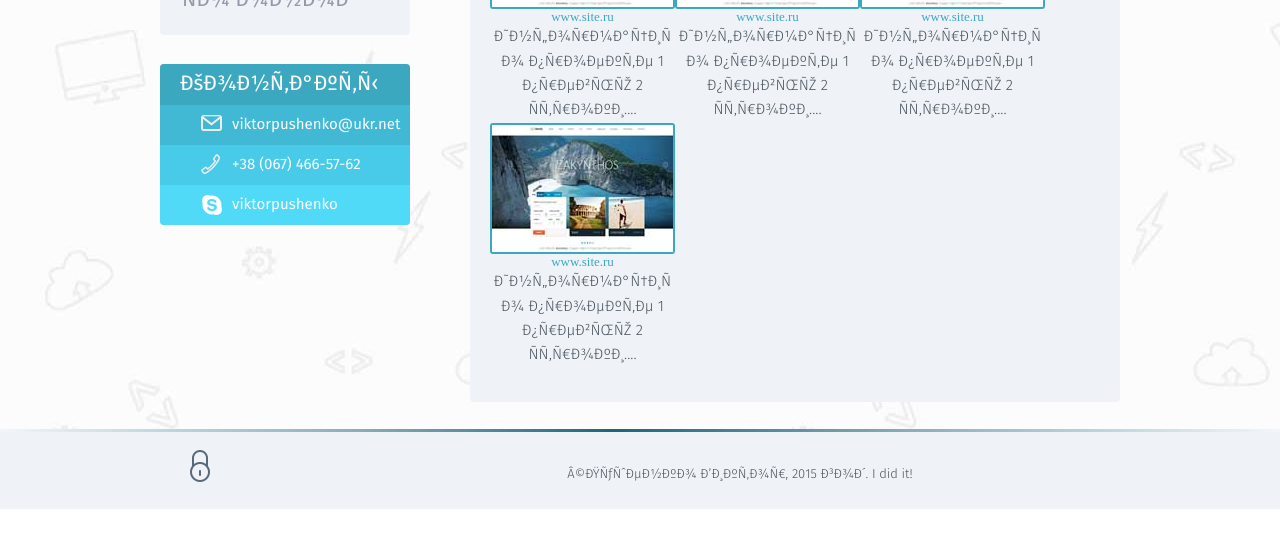
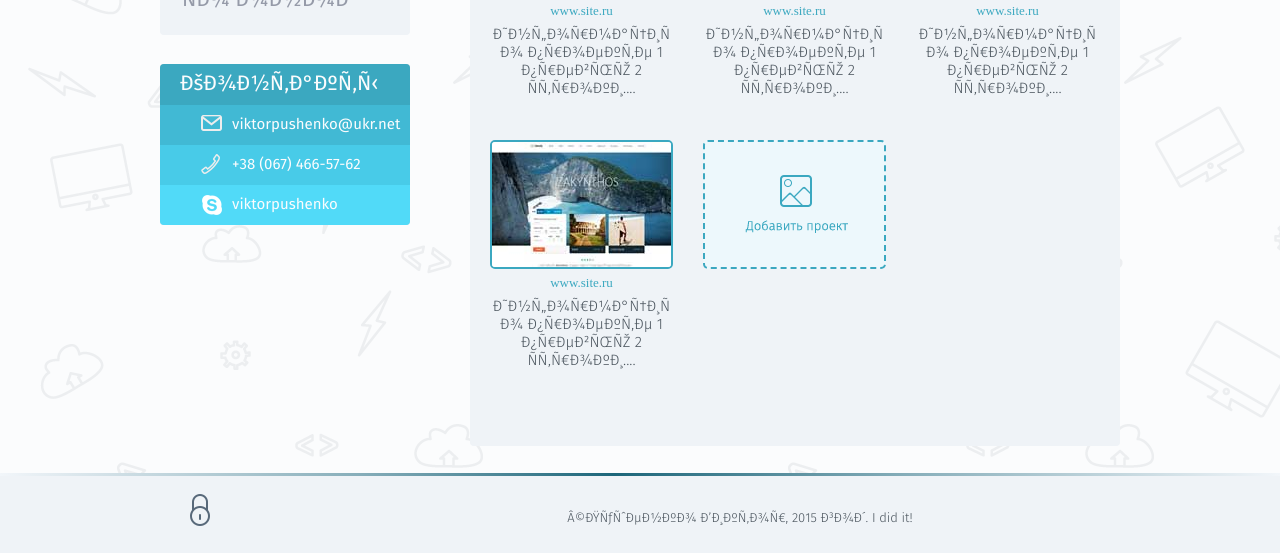
Before and after one commit to ViktorPushenko/viktorpushenko.kiev.ua, a website: page app/works.html in a window 1280 px wide. Shown: the part 386-939 px from the top of the page. Before the commit the page ends 895 px from the top, so only its background shows below. Drawn offline with Linux system fonts and the light colour scheme; files that its build step writes are made by us from their sources; a web font is replaced by a local one.

Commit message:
3 pages done

```diff
--- a/app/css/main.css
+++ b/app/css/main.css
@@ -4,7 +4,7 @@ html, body {
 body {
 	font-family: fira_sansregular;
 	font-size: 20px;
-	background: url(../img/background.jpg) repeat;
+	background: url(../img/comppattern2.png) repeat;
 	/*font: normal "Fira_sanslight" 1em;*/
 	font: normal arial 1em;
 	color: #4a545d;
--- a/app/css/works.css
+++ b/app/css/works.css
@@ -4,28 +4,51 @@
 }
 
 .project-image-mini {
-	width: 181px;
-	height: 127px;
-	border-radius: 3px;
+	width: 179px;
+	height: 125px;
+	border-radius: 5px;
 	border: solid 2px #3ba8c0;
 	overflow: hidden;
 	display: block;
+	margin-bottom: 6px;
 }
+
+.new-project {
+
+	border: dashed 2px #3ba8c0;
+	background-color: #edf8fc;
+
+}
+
+.new-project-img {
+	display: block;
+	margin-top: 33px;
+	margin-left: 40px;
+
+}
+
 .projects {
-	padding: 20px;
+	padding: 10px 20px 0px 20px;
 }
 
 .project {
-	width: 185px;
+	padding-top: 0;
+	width: 183px;
 	float: left;
+	margin-right: 30px;
+	margin-bottom: 42px;
 }
 
+.project-last {
+	margin-right: 0;
+}
 .project-address {
 	font-family: 'fira_sanslight_italic';
 	font-size: 13px;
 	color: #3ba8c0;
 	display: block;
 	text-align: center;
+	margin-bottom: 7px;
 }
 
 .project-description {
@@ -34,4 +57,5 @@
 	color: #4a545d;
 	display: block;
 	text-align: center;
+	line-height: 1.2;
 }
--- a/app/works.html
+++ b/app/works.html
@@ -119,7 +119,7 @@
 											<div class="project-description">Информация о проекте 1 превью 2 строки....</div>
 										</div>
 									</div>
-									<div class="project">
+									<div class="project project-last">
 										<div class="project-image-mini-warp">
 											<picture class="project-image-mini">
 												<img src="img/site1.jpg" class="avatar">
@@ -138,6 +138,14 @@
 										</div>
 									</div>
 
+									<div class="project">
+										<div class="project-image-mini-warp">
+											<picture class="project-image-mini new-project">
+												<img src="img/newproject-2.png" class="new-project-img">
+											</picture>
+
+										</div>
+									</div>
 
 								</div>
 
```
Also changed, not shown: app/img/comppattern2.png (added), app/img/newproject-2.png (added), app/img/newproject.png (added), app/img/pp_myworks.jpg (added).
